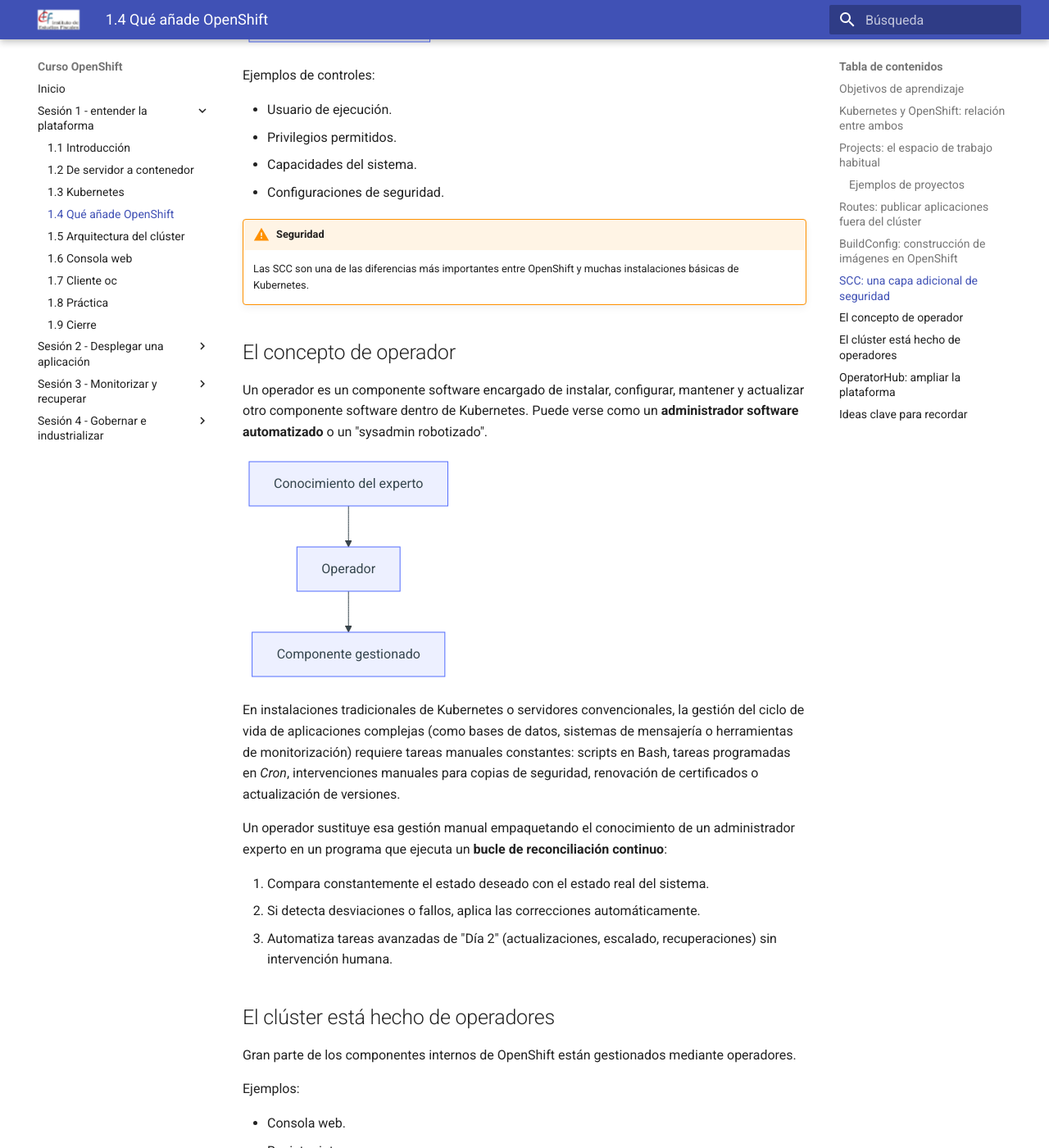
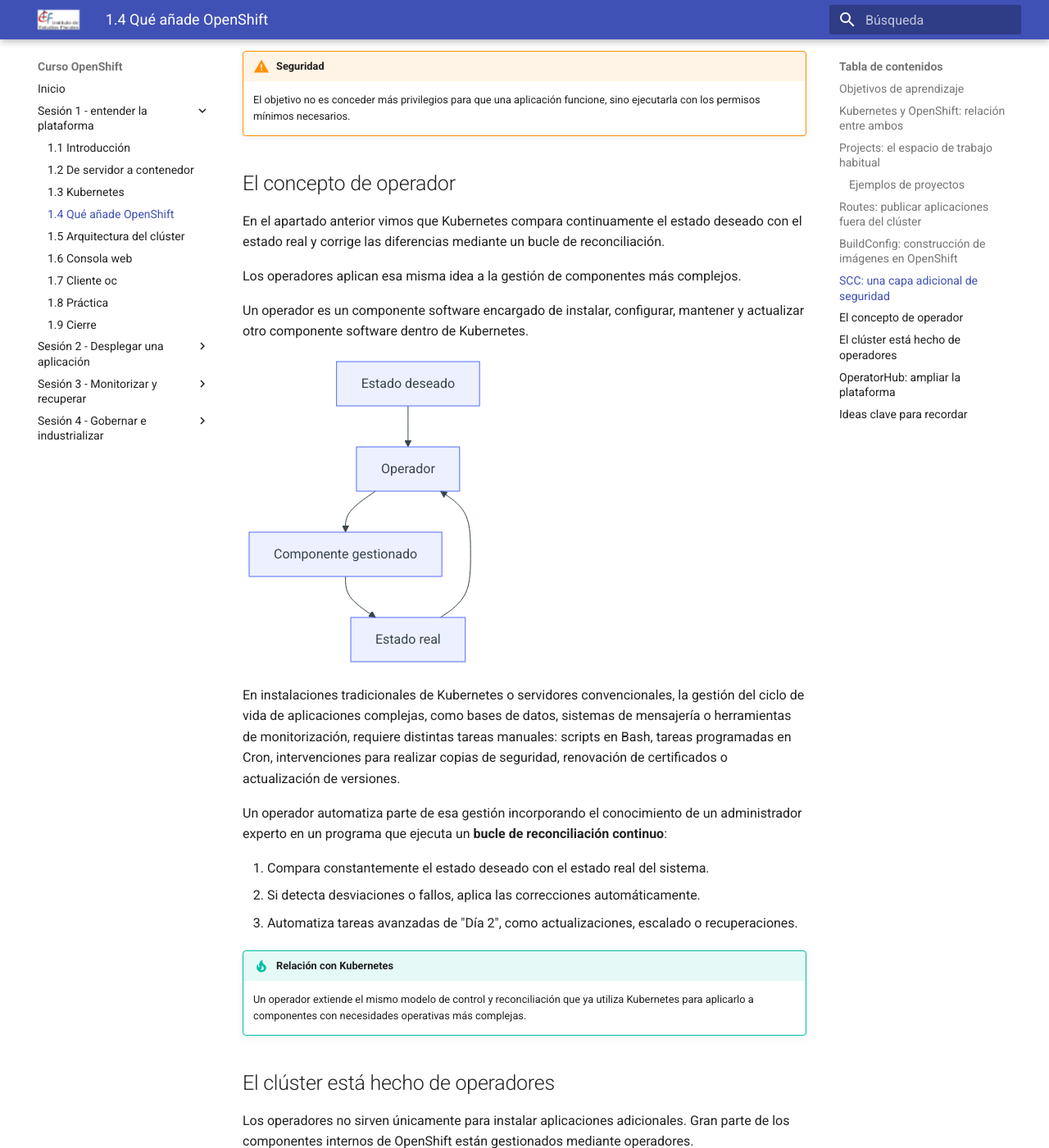
Before and after one commit to ieftraining/curso-openshift, an MkDocs documentation site: the page built from docs/sesion1/1.4 que añade openshift.md, in a window 1280 px wide and 1400 px high, scrolled down 5001 px. Shown: the whole window at 82% size. Built offline with MkDocs 1.6.1 and Material for MkDocs 9.7.7, drawn with Linux system fonts in a browser that asks for light colours; some of the changed text lies outside the part shown.

Commit message:
Add files via upload

````diff
--- a/docs/sesion1/1.4 que añade openshift.md
+++ b/docs/sesion1/1.4 que añade openshift.md
@@ -1,4 +1,4 @@
-# 1.4 Qué añade OpenShift: Projects, Routes, ImageStreams, BuildConfigs, SCC, OLM y el concepto de operador
+# 1.4 Qué añade OpenShift sobre Kubernetes
 
 ## Objetivos de aprendizaje
 
@@ -15,27 +15,27 @@
 
 ## Kubernetes y OpenShift: relación entre ambos
 
-OpenShift no sustituye Kubernetes.
+En el apartado anterior hemos visto cómo Kubernetes organiza y mantiene aplicaciones basadas en contenedores mediante recursos como Deployments, ReplicaSets, Pods y Services. También hemos visto que compara continuamente el estado deseado con el estado real y actúa cuando detecta diferencias.
 
-OpenShift utiliza Kubernetes como base y añade funcionalidades orientadas a facilitar la construcción, operación y administración de plataformas empresariales.
+Todo eso sigue existiendo en OpenShift.
+
+OpenShift no sustituye Kubernetes. OpenShift utiliza Kubernetes como base y añade funcionalidades orientadas a facilitar la construcción, operación y administración de plataformas empresariales.
 
 ```mermaid
-flowchart TD
-    A[Aplicaciones]
-    --> B[OpenShift]
-    --> C[Kubernetes]
-    --> D[Contenedores]
-    --> E[Sistema operativo]
+flowchart LR
+    A[Contenedores] --> B[Kubernetes]
+    B --> C[OpenShift]
+    C --> D[Plataforma de aplicaciones]
 ```
 
-Todos los conceptos fundamentales siguen existiendo:
+Los conceptos fundamentales de Kubernetes siguen existiendo. En OpenShift seguimos trabajando, entre otros, con:
 
 - Pods.
 - Deployments.
 - Services.
 - Namespaces.
-- ConfigMaps.
-- Secrets.
+
+OpenShift añade sobre esa base recursos y capacidades propios que facilitan el trabajo de desarrolladores y administradores.
 
 !!! tip "Idea clave"
 
@@ -43,9 +43,9 @@
 
 ## Projects: el espacio de trabajo habitual
 
-En Kubernetes existe el concepto de Namespace.
+En un mismo clúster pueden trabajar distintos equipos o convivir varios entornos. Para organizar y separar sus recursos, Kubernetes utiliza el concepto de Namespace.
 
-OpenShift introduce el concepto de Project, que se apoya sobre un Namespace pero añade capacidades relacionadas con usuarios, permisos y experiencia de uso.
+OpenShift presenta el concepto de Project, que se apoya sobre un Namespace pero añade capacidades relacionadas con usuarios, permisos y experiencia de uso.
 
 ```mermaid
 flowchart TD
@@ -72,13 +72,13 @@
 
 !!! note "Durante el curso"
 
-    Cada alumno trabajará normalmente dentro de su propio Project.
+    Cada alumno trabajará en sus propios proyectos para desplegar y gestionar los recursos de las prácticas.
 
 ## Routes: publicar aplicaciones fuera del clúster
 
-Un Service proporciona acceso estable dentro del clúster.
+En el apartado anterior vimos que un Service proporciona un punto de acceso estable a un conjunto de Pods dentro del clúster.
 
-Cuando necesitamos acceso desde el exterior utilizamos una Route.
+Cuando necesitamos que un usuario acceda a la aplicación desde el exterior, OpenShift permite publicar ese Service mediante una Route.
 
 ```mermaid
 flowchart TD
@@ -90,36 +90,32 @@
 
 Ejemplo:
 
-```text
 [https://mi-aplicacion.apps.empresa.com](https://mi-aplicacion.apps.empresa.com)
-```
 
-Aunque Kubernetes dispone de mecanismos para exponer servicios al exterior (como los tipos de servicio `NodePort` o `LoadBalancer`, y el recurso `Ingress`), en Kubernetes nativo la exposición exterior requiere configurar por separado un controlador de entrada (*Ingress Controller*, como NGINX o Traefik), gestionar los certificados TLS y resolver de forma independiente la infraestructura de encaminamiento.
+Aunque Kubernetes dispone de mecanismos para exponer servicios al exterior, como los tipos de Service NodePort o LoadBalancer y el recurso Ingress, su utilización depende de la infraestructura y de los componentes instalados en el clúster.
 
-OpenShift resuelve esto de manera integrada mediante el recurso **Route**:
+OpenShift resuelve esta necesidad de manera integrada mediante el recurso **Route**:
 
-- Incorpora un enrutador inteligente de plataforma (basado en HAProxy) listo para usar.
-- Permite gestionar nombres de host públicos y terminación TLS de forma nativa.
+- Incorpora un enrutador de plataforma listo para usar.
+- Permite gestionar nombres de host públicos y terminación TLS.
 - Simplifica la publicación de aplicaciones estandarizando el acceso externo.
 
 !!! tip "Para recordar"
 
-    Service resuelve el acceso interno dentro del clúster.
-
-    Route resuelve el acceso externo desde fuera del clúster de forma integrada.
+    El Service proporciona acceso estable a los Pods. La Route utiliza ese Service para publicar la aplicación fuera del clúster.
 
 ## BuildConfig: construcción de imágenes en OpenShift
 
-OpenShift incorpora mecanismos propios para construir imágenes dentro de la plataforma.
+En el apartado 1.2 vimos cómo una imagen puede construirse a partir del contenido de la aplicación y de las instrucciones definidas en un Dockerfile.
+
+OpenShift incorpora mecanismos propios para gestionar esa construcción dentro de la plataforma.
 
 ```mermaid
 flowchart TD
     A[Código fuente]
     --> C[BuildConfig]
-
     B[Dockerfile]
     --> C
-
     C --> D[Construcción]
     D --> E[Imagen]
     E --> F[Registro de imágenes]
@@ -135,12 +131,11 @@
 
 !!! note "Importante"
 
-    BuildConfig no sustituye al Dockerfile.
-    Ambos colaboran en el proceso de construcción.
+    En este apartado presentamos BuildConfig como una capacidad característica de OpenShift. Más adelante veremos con detalle cómo construir imágenes dentro de la plataforma.
 
 ## SCC: una capa adicional de seguridad
 
-OpenShift incorpora Security Context Constraints (SCC).
+OpenShift aplica restricciones adicionales sobre cómo pueden ejecutarse los contenedores. Uno de los mecanismos utilizados para ello son las Security Context Constraints (SCC).
 
 Las SCC definen qué puede hacer un contenedor cuando se ejecuta.
 
@@ -160,30 +155,40 @@
 
 !!! warning "Seguridad"
 
-    Las SCC son una de las diferencias más importantes entre OpenShift y muchas instalaciones básicas de Kubernetes.
+    El objetivo no es conceder más privilegios para que una aplicación funcione, sino ejecutarla con los permisos mínimos necesarios.
 
 ## El concepto de operador
 
-Un operador es un componente software encargado de instalar, configurar, mantener y actualizar otro componente software dentro de Kubernetes. Puede verse como un **administrador software automatizado** o un "sysadmin robotizado".
+En el apartado anterior vimos que Kubernetes compara continuamente el estado deseado con el estado real y corrige las diferencias mediante un bucle de reconciliación.
+
+Los operadores aplican esa misma idea a la gestión de componentes más complejos.
+
+Un operador es un componente software encargado de instalar, configurar, mantener y actualizar otro componente software dentro de Kubernetes.
 
 ```mermaid
 flowchart TD
-    A[Conocimiento del experto]
+    A[Estado deseado]
     --> B[Operador]
     --> C[Componente gestionado]
+    C --> D[Estado real]
+    D --> B
 ```
 
-En instalaciones tradicionales de Kubernetes o servidores convencionales, la gestión del ciclo de vida de aplicaciones complejas (como bases de datos, sistemas de mensajería o herramientas de monitorización) requiere tareas manuales constantes: scripts en Bash, tareas programadas en *Cron*, intervenciones manuales para copias de seguridad, renovación de certificados o actualización de versiones.
+En instalaciones tradicionales de Kubernetes o servidores convencionales, la gestión del ciclo de vida de aplicaciones complejas, como bases de datos, sistemas de mensajería o herramientas de monitorización, requiere distintas tareas manuales: scripts en Bash, tareas programadas en Cron, intervenciones para realizar copias de seguridad, renovación de certificados o actualización de versiones.
 
-Un operador sustituye esa gestión manual empaquetando el conocimiento de un administrador experto en un programa que ejecuta un **bucle de reconciliación continuo**:
+Un operador automatiza parte de esa gestión incorporando el conocimiento de un administrador experto en un programa que ejecuta un **bucle de reconciliación continuo**:
 
 1. Compara constantemente el estado deseado con el estado real del sistema.
 2. Si detecta desviaciones o fallos, aplica las correcciones automáticamente.
-3. Automatiza tareas avanzadas de "Día 2" (actualizaciones, escalado, recuperaciones) sin intervención humana.
+3. Automatiza tareas avanzadas de "Día 2", como actualizaciones, escalado o recuperaciones.
+
+!!! tip "Relación con Kubernetes"
+
+    Un operador extiende el mismo modelo de control y reconciliación que ya utiliza Kubernetes para aplicarlo a componentes con necesidades operativas más complejas.
 
 ## El clúster está hecho de operadores
 
-Gran parte de los componentes internos de OpenShift están gestionados mediante operadores.
+Los operadores no sirven únicamente para instalar aplicaciones adicionales. Gran parte de los componentes internos de OpenShift están gestionados mediante operadores.
 
 Ejemplos:
 
@@ -222,9 +227,14 @@
 
 Gracias a OperatorHub es posible ampliar las capacidades del clúster de forma sencilla.
 
+Conviene distinguir ambos conceptos:
+
+- Un **operador** automatiza la gestión de un componente.
+- **OperatorHub** es el catálogo desde el que se pueden localizar e instalar operadores adicionales.
+
 !!! note "Nota pedagógica"
 
-    El funcionamiento detallado de OperatorHub, la gestión de suscripciones (Subscription), los manifiestos CSV y el ciclo de vida de los operadores se trabajarán en detalle en la Sesión 3.
+    El funcionamiento detallado de OperatorHub y la gestión del ciclo de vida de los operadores se trabajarán más adelante en el curso.
 
 ## Ideas clave para recordar
 
@@ -232,9 +242,11 @@
 
     - OpenShift utiliza Kubernetes como base.
     - Project es la forma habitual de trabajar con Namespaces.
-    - Route proporciona acceso externo integrado sin necesidad de configurar controladores de entrada adicionales.
+    - El Service proporciona acceso estable a los Pods y la Route permite publicar ese Service fuera del clúster.
     - BuildConfig permite construir imágenes dentro de OpenShift.
     - SCC añade controles de seguridad adicionales.
-    - Los operadores automatizan la gestión de componentes sustituyendo tareas y scripts manuales.
+    - Los operadores aplican el principio de reconciliación a la gestión automatizada de componentes complejos.
     - Gran parte de OpenShift está construida sobre operadores.
     - OperatorHub permite ampliar la plataforma mediante nuevos operadores.
+
+Ya sabemos qué añade OpenShift sobre Kubernetes. En el siguiente apartado veremos cómo se organiza el clúster que hace posible todas estas capacidades.
````
